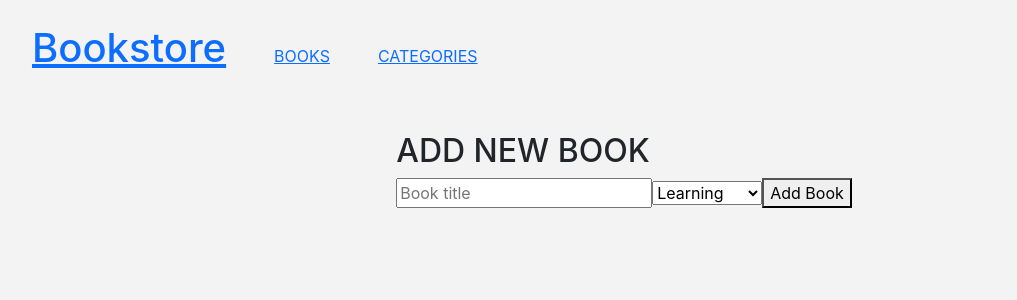
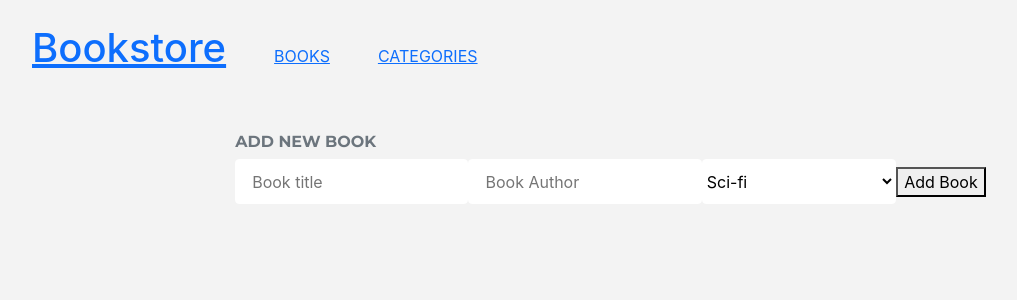
Before and after one commit to ixboy/Bookstore-React, a React (Create React App) app: page / in a window 1280 px wide. Shown: the top 300 px of the page, without its empty margins (16-1033 px from the left). Built offline with nearby package versions, Linux system fonts and the light colour scheme; no server answers.

Commit message:
style form component

```diff
--- a/src/components/BookForm.js
+++ b/src/components/BookForm.js
@@ -6,6 +6,12 @@ import { addBook } from '../redux/books/books';
 const AddBook = () => {
   const dispatch = useDispatch();
   const [booktitle, setTitle] = useState('');
+  const [bookauthor, setAuthor] = useState('');
+
+  const addAuthor = (e) => {
+    const bookauthor = e.target.value;
+    setAuthor(bookauthor);
+  };
 
   const addTitle = (e) => {
     const booktitle = e.target.value;
@@ -16,21 +22,42 @@ const AddBook = () => {
     e.preventDefault();
     const eventCategory = document.getElementById('category');
     const bookcategory = eventCategory.options[eventCategory.selectedIndex].text;
-    const newBook = { title: booktitle, category: bookcategory, item_id: uuidv4() };
+    const newBook = {
+      title: booktitle, category: bookcategory, item_id: uuidv4(), author: bookauthor,
+    };
     dispatch(addBook(newBook));
     setTitle('');
+    setAuthor('');
+  };
+
+  const myStyle = {
+    fontSize: '1rem',
+    fontFamily: ['Montserrat', 'sans-serif'],
+  };
+
+  const myStyle2 = {
+    width: '30%',
+    height: '2.813rem',
+    padding: '1rem',
+    borderRadius: '4px',
+    border: 'solid 1px white',
+    backgroundColor: '#fff',
   };
 
   return (
-    <div className="mx-auto m-4">
-      <h2>ADD NEW BOOK</h2>
+    <div className="card-style mx-auto m-4">
+      <h2 style={myStyle} className="fw-bold text-secondary">ADD NEW BOOK</h2>
+
       <form onSubmit={submitBookToStore}>
-        <input type="text" id="titleId" value={booktitle} onChange={addTitle} placeholder="Book title" />
-        <select type="select" id="category">
-          <option value="test_1">Learning</option>
-          <option value="test_2">Programing</option>
-          <option value="test_3">Movies</option>
-          <option value="test_4">Novels</option>
+        <input type="text" id="titleId" value={booktitle} onChange={addTitle} style={myStyle2} placeholder="Book title" />
+        <input type="text" id="authorId" value={bookauthor} onChange={addAuthor} style={myStyle2} placeholder="Book Author" />
+        <select type="select" className="p-0 w-25" id="category" style={myStyle2}>
+          <option value="Sci-Fi">Sci-fi</option>
+          <option value="Learning">Learning</option>
+          <option value="Programming">Programming</option>
+          <option value="Drama">Drama</option>
+          <option value="Thriller">Thriller</option>
+          <option value="Action">Action</option>
         </select>
         <button type="submit">Add Book</button>
       </form>
```
